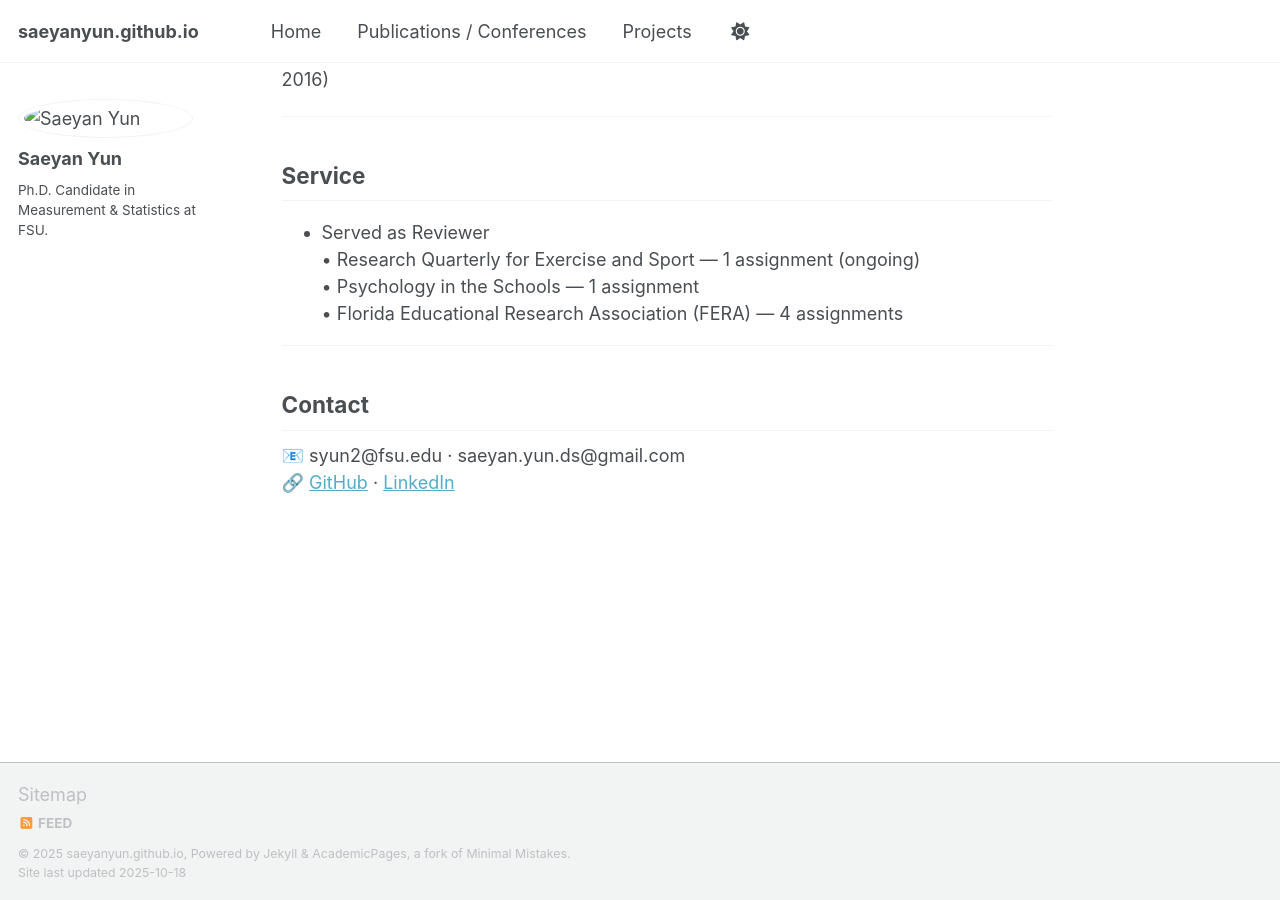
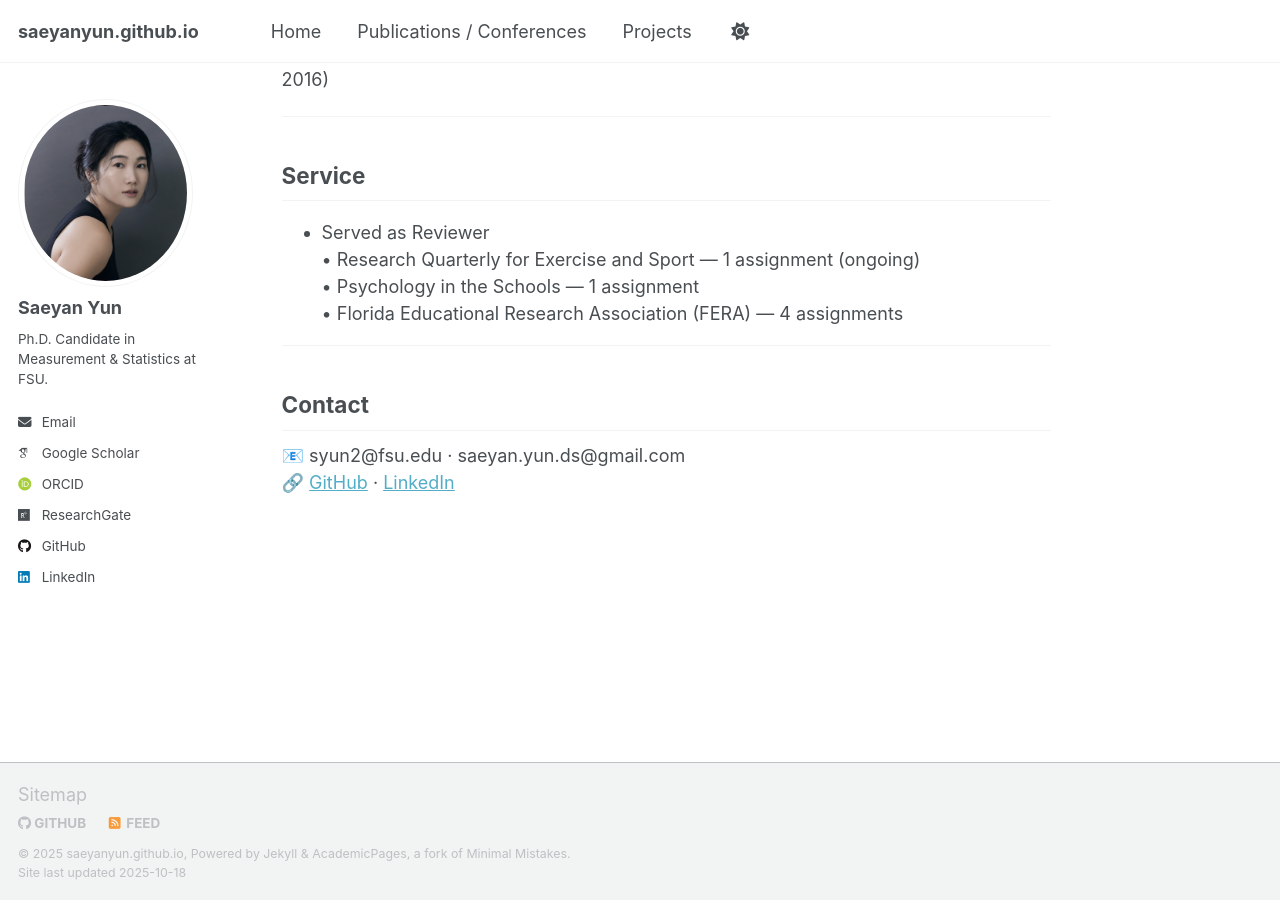
Before and after one commit to saeyanyun/saeyanyun.github.io, a Jekyll site: the page built from index.md, in a window 1280 px wide and 900 px high, scrolled down 3946 px. Built offline with Jekyll 4.4.1, drawn with Linux system fonts in a browser that asks for light colours; some web fonts are replaced; a script that is not in the unit is left out; part of the change alters nothing that is shown.

Commit message:
Update _config.yml

```diff
--- a/_config.yml
+++ b/_config.yml
@@ -1,38 +1,16 @@
 author:
+  avatar: "bio-photo.png"
   name: "Saeyan Yun"
-  avatar: "/images/bio-photo.png"
   bio: "Ph.D. Candidate in Measurement & Statistics at FSU."
-  links:
-    - label: "Email"
-      icon: "fas fa-fw fa-envelope"
-      url: "mailto:saeyan.yun.ds@gmail.com"
-    - label: "Google Scholar"
-      icon: "ai ai-google-scholar"
-      url: "https://scholar.google.com/citations?user=PzE6WAgAAAAJ"
-    - label: "LinkedIn"
-      icon: "fab fa-fw fa-linkedin"
-      url: "https://linkedin.com/in/saeyanyun"
-    - label: "GitHub"
-      icon: "fab fa-fw fa-github"
-      url: "https://github.com/saeyanyun"
+  email: "saeyan.yun.ds@gmail.com"
 
-owner:
-  name: "Saeyan Yun"
-  avatar: "/images/bio-photo.png"
-  bio: "Ph.D. Candidate in Measurement & Statistics at FSU."
-  links:
-    - label: "Email"
-      icon: "fas fa-fw fa-envelope"
-      url: "mailto:saeyan.yun.ds@gmail.com"
-    - label: "Google Scholar"
-      icon: "ai ai-google-scholar"
-      url: "https://scholar.google.com/citations?user=PzE6WAgAAAAJ"
-    - label: "LinkedIn"
-      icon: "fab fa-fw fa-linkedin"
-      url: "https://linkedin.com/in/saeyanyun"
-    - label: "GitHub"
-      icon: "fab fa-fw fa-github"
-      url: "https://github.com/saeyanyun"
+  googlescholar: "https://scholar.google.com/citations?user=PzE6WAgAAAAJ"
+  orcid: "0009-0008-0314-3038"
+  researchgate: "https://www.researchgate.net/profile/Saeyan-Yun?ev=hdr_xprf"
+  github: "saeyanyun"
+  linkedin: "saeyanyun"
+
+
 
 include:
   - _pages
```
